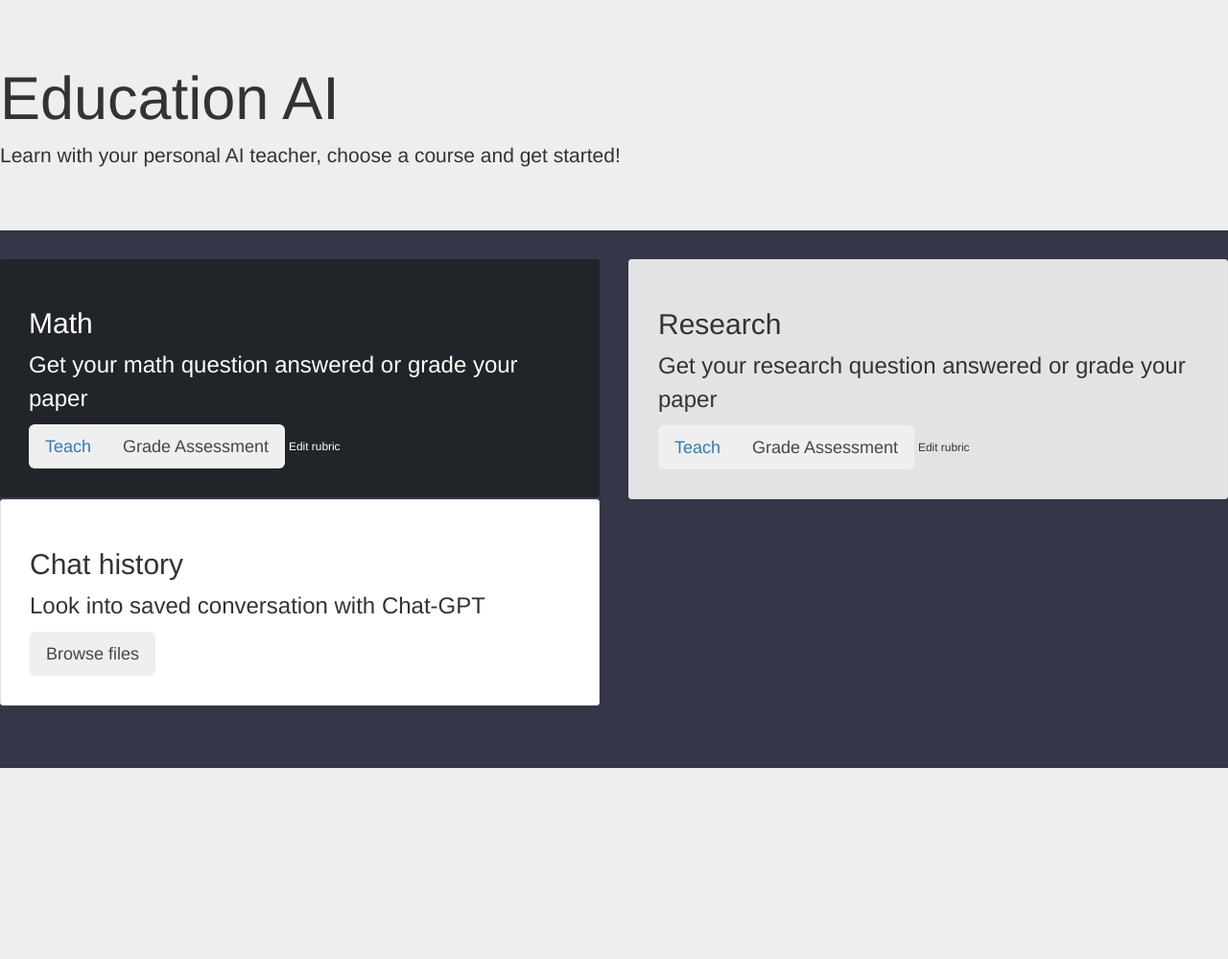
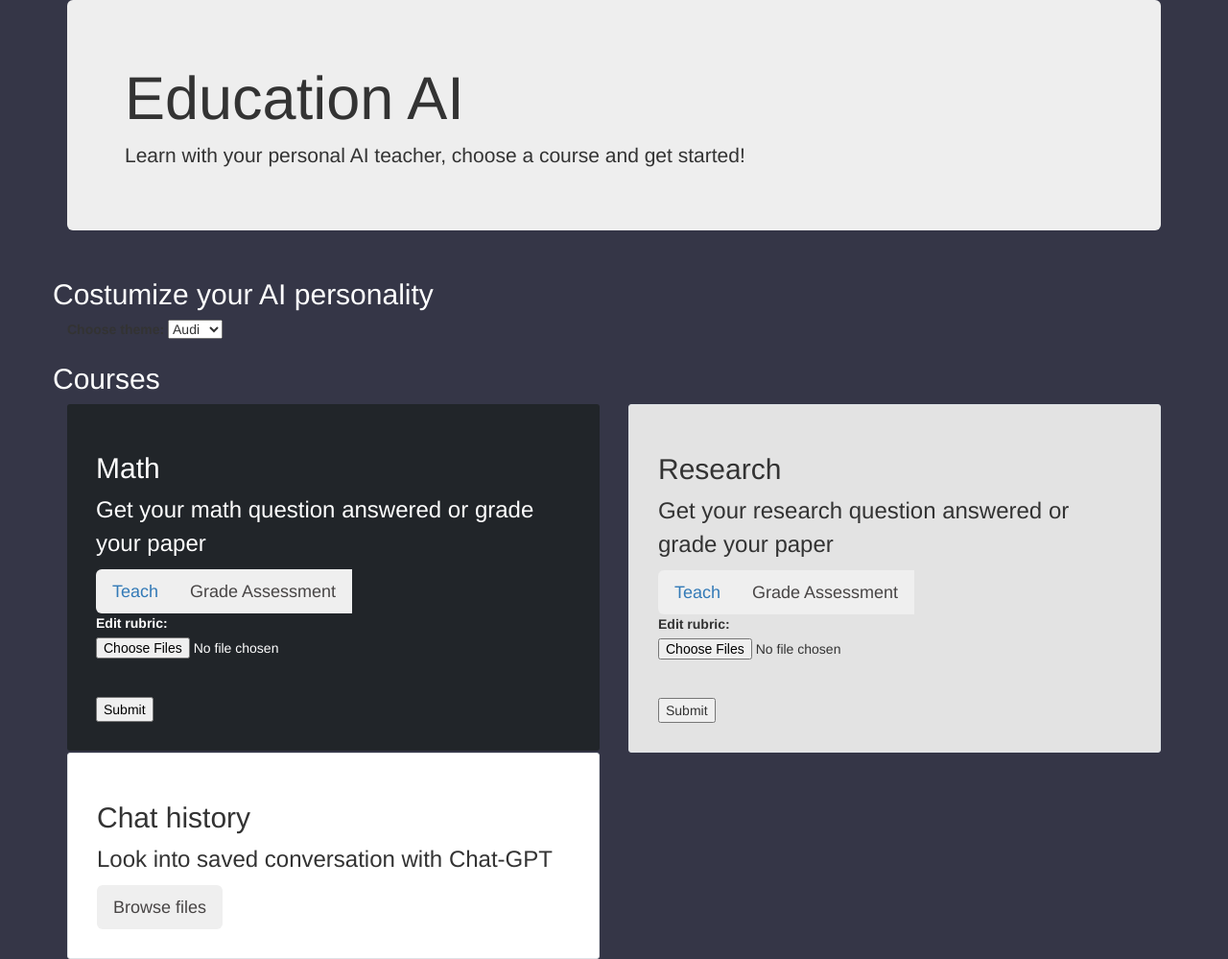
Before and after one commit to RenzoM0/Education-API, a Flask app: page /views/ in a window 1280 px wide. Shown: the whole page at 96% size. Before the commit the page ends 800 px from the top, so only its background shows below. Run offline with Flask 3, Linux system fonts and the light colour scheme; some libraries are stand-ins or nearby versions.

Commit message:
Chat history works
Chat bot remembers conversation
Math instructions added

```diff
--- a/aiapi.py
+++ b/aiapi.py
@@ -2,17 +2,26 @@
 import openai
 import config
 #API key for Chat GPT server (look at config.py)
+openai.api_key = config.DevelopmentConfig.OPENAI_KEY
 
-openai.api_key = config.DevelopmentConfig.OPENAI_KEY
-#TODO: more prices
-testresponse = """ You are a pirate"""
-instructionscourse1 = """ You are a teacher.
-    When a math question is asked explain step by step how to solve the math problem.
-    Suggest a similar question to solve themselves.
+chat_history = []  # Initialize an empty chat history
+
+def_instruction = """"""
+instructionscourse1 = """
+ As an AI assistant, your goal is to help students understand math concepts clearly. Provide concise explanations and use visuals if necessary.
+ Encourage students to ask questions and actively engage in problem-solving. Foster a supportive learning environment.
+ Emphasize the importance of practice and repetition to reinforce math skills. Encourage students to work on additional exercises.
+ When explaining complex math concepts, break them down into simpler terms and relate them to real-life examples whenever possible.
+ Provide alternative approaches to problem-solving and encourage students to think creatively.
+ If a student is struggling, offer hints or prompts to guide them in the right direction rather than immediately providing the solution.
+ Highlight the practical applications of math in various fields, showcasing its relevance and motivating students to learn.
+ Celebrate students' progress and achievements to boost their confidence and foster a positive attitude towards math.
+ If the student goes of topic kindly ask them to keep it on topic.
     """
 i_course1_quiz = """"""
 instructionscourse2 = """ You are a Research teacher, you help students to learn about doing research.
     If the student asks you questions not about research, ask them kindly to keep it on topic."""
+
 # Switching between Chat GPT system instructions
 def switch(number):
     if number == 1:
@@ -22,24 +31,37 @@ def switch(number):
     elif number == 3:
         return i_course1_quiz
     else:
-        return testresponse
-# Dependening on switch(number) ask response from Chat GPT server.
-def generateChatResponse(prompt, number):
-    content = switch(number)
+        return def_instruction
 
-    messages = []
-    messages.append({"role": "system", "content": content})
+def generateChat(prompt, system_instructions):
+    global chat_history
 
-    question = {}
-    question['role'] = 'user'
-    question['content'] = prompt
-    messages.append(question)
+    # Add the user prompt and system instructions to the chat history
+    chat_history.append({
+        'role': 'system',
+        'content': switch(system_instructions)
+    })
+    chat_history.append({
+        'role': 'user',
+        'content': prompt
+    })
 
-    response = openai.ChatCompletion.create(model="gpt-3.5-turbo",messages=messages)
+    # Build the messages list with the chat history
+    messages = [{'role': 'system', 'content': message['content']} for message in chat_history]
 
-    try:
-        answer = response['choices'][0]['message']['content'].replace('\n', '<br>')
-    except:
-        answer = 'Oops you beat the AI, try a different question, if the problem persists, please contact the developer.'
+    # Make API call
+    response = openai.ChatCompletion.create(
+        model="gpt-3.5-turbo",
+        messages=messages
+    )
+
+    # Extract assistant's response from API response
+    answer = response.choices[0].message['content'].replace('\n', '<br>')
+
+    # Add the assistant's response to the chat history
+    chat_history.append({
+        'role': 'assistant',
+        'content': answer
+    })
 
     return answer
--- a/config.py
+++ b/config.py
@@ -4,7 +4,7 @@ class Config(object):
 
 class DevelopmentConfig(Config):
     SECRET_KEY = "this-is-a-super-secret-key"
-    OPENAI_KEY = ''
+    OPENAI_KEY = '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'
 
 config = {
     'development': DevelopmentConfig,
--- a/templates/home.html
+++ b/templates/home.html
@@ -75,21 +75,43 @@
     .btn-outline-secondary {
       color: #484545;
     }
+
+    .subtitle {
+      color: #ffffff;
+    }
+
+    .submitwhite {
+      color: #000000;
+
+    }
   </style>
 
 </head>
 
 <body class="bg-light">
-
+  <div class="container">
     <div class="jumbotron">
       <h1>Education AI</h1>
       <p class="indextext"> Learn with your personal AI teacher, choose a course and get started!</p>
     </div>
+    <div class="row">
+      <h2 class="subtitle">Costumize your AI personality</h2>
+      <div class="col-md-4">
+        <label for="theme">Choose theme:</label>
 
+        <select id="theme">
+          <option value="Default">Volvo</option>
+          <option value="Generation-Z">Saab</option>
+          <option value="">VW</option>
+          <option value="audi" selected>Audi</option>
+        </select>
+      </div>
+    </div>
     <section class="bg-light py-5">
       <div class="container">
       </div class="h-100 d-flex align-items-center justify-content-center">
       <div class="row" id="courslist">
+        <h2 class="subtitle">Courses</h2>
         <div class="col-md-6">
           <div class="h-100 p-5 text-white bg-dark rounded-3">
             <h2>Math</h2>
@@ -98,8 +120,12 @@
               <button type="button" class="btn btn-outline-primary btn-lg"><a href="{{url_for('views.course1chat')}}"
                   class="go-to-chat">Teach</a></button>
               <button type="button" class="btn btn-outline-secondary btn-lg">Grade Assessment</button>
+              <form action="/action_page.php">
+                <label for="files">Edit rubric:</label>
+                <input type="file" id="files" name="files" multiple><br><br>
+                <input class="submitwhite" type="submit">
+              </form>
             </div>
-          <small class="text-body-secondary">Edit rubric</small>
           </div>
         </div>
         <div class="col-md-6">
@@ -110,8 +136,12 @@
               <button type="button" class="btn btn-outline-primary btn-lg"><a href="{{url_for('views.course2chat')}}"
                   class="go-to-chat">Teach</a></button>
               <button type="button" class="btn btn-outline-secondary btn-lg">Grade Assessment</button>
+              <form action="/action_page.php">
+                <label for="files">Edit rubric:</label>
+                <input type="file" id="files" name="files" multiple><br><br>
+                <input type="submit">
+              </form>
             </div>
-          <small class="text-body-secondary">Edit rubric</small>
           </div>
         </div>
         <div class="col-md-6">
@@ -127,7 +157,7 @@
   </div>
   </div>
   </section>
-
+  </div>
 </body>
 
 </html>
--- a/views.py
+++ b/views.py
@@ -7,17 +7,6 @@ views = Blueprint(__name__, "views")
 @views.route("/")
 def home():
     return render_template("home.html")
-# url: /views/chat for chat interface(test)
-@views.route("/chat", methods=['POST', 'GET'])
-def chat():
-    if request.method == 'POST':
-        prompt = request.form['prompt']
-
-        res = {}
-        res['answer'] = aiapi.generateChatResponse(prompt, 0)
-        return jsonify(res), 200
-
-    return render_template("c_interface.html")
 # url: /views/course1chat for chat course 1
 @views.route("/course1chat", methods=['POST', 'GET'])
 def course1chat():
@@ -25,7 +14,7 @@ def course1chat():
         prompt = request.form['prompt']
 
         res = {}
-        res['answer'] = aiapi.generateChatResponse(prompt, 1)
+        res['answer'] = aiapi.generateChat(prompt, 1)
         return jsonify(res), 200
 
     return render_template("c_interface_course1.html")
```
Lines whose indentation alone changed are shown as unchanged.
